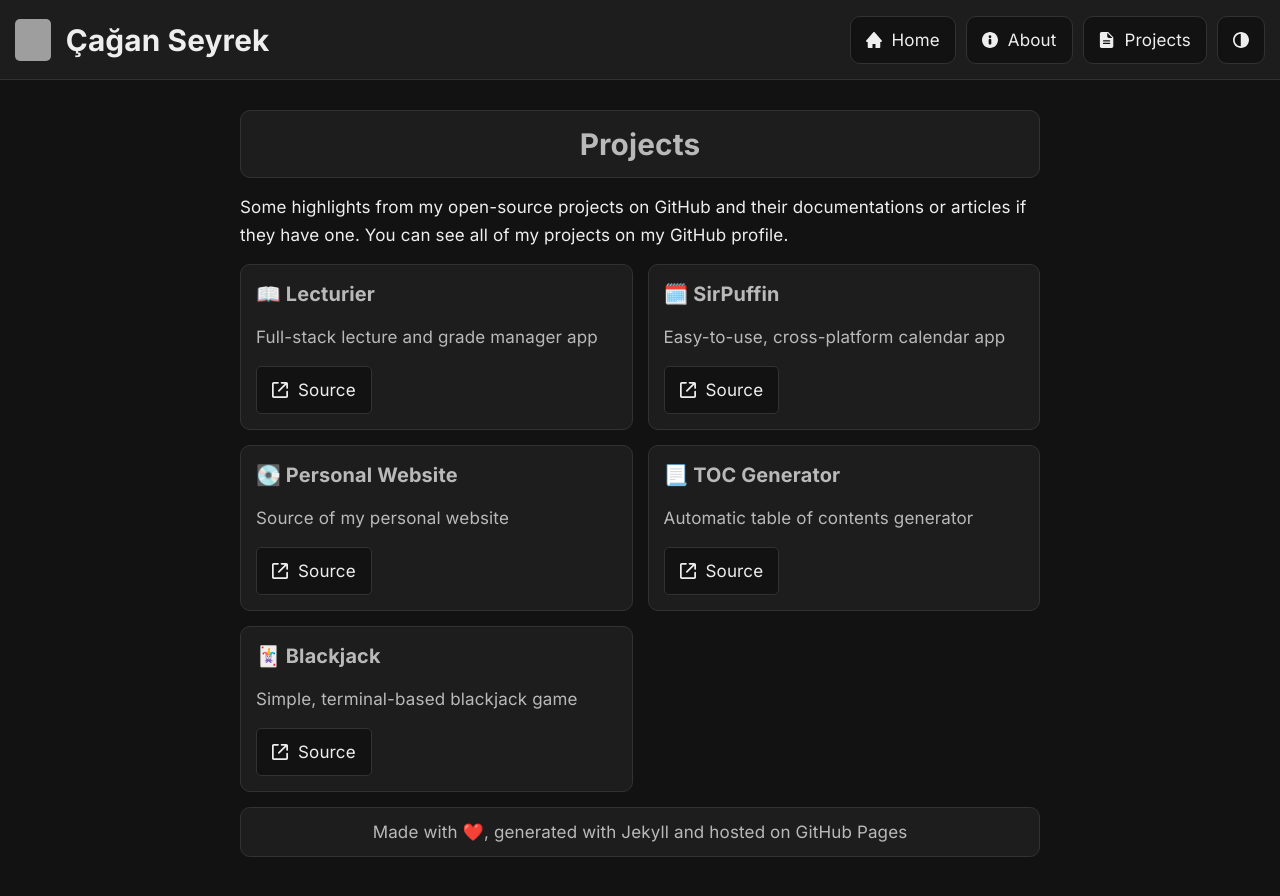
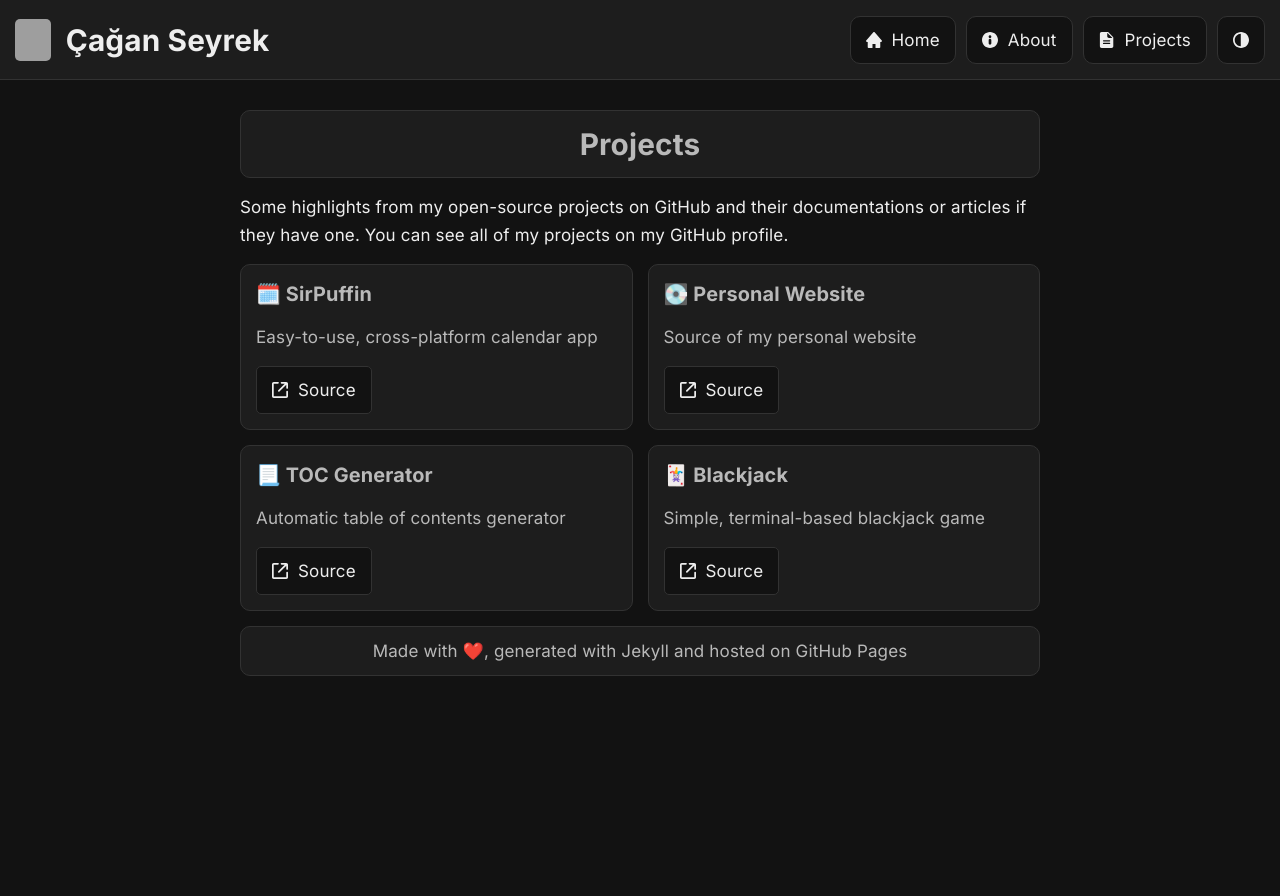
Before and after one commit to caganseyrek/caganseyrek.github.io, a Jekyll site: the page built from pages/projects.md, in a window 1280 px wide. Shown: the top 896 px of the page. Built offline with Jekyll 4.4.1, drawn with Linux system fonts in a browser that asks for light colours; grey boxes are pictures that could not be loaded.

Commit message:
Removed a project from the projects list

```diff
--- a/_data/projects.yml
+++ b/_data/projects.yml
@@ -1,8 +1,3 @@
-- title: 📖 Lecturier
-  desc: Full-stack lecture and grade manager app
-  source: https://github.com/caganseyrek/Lecturier
-  article: ""
-  docs: ""
 - title: 🗓️ SirPuffin
   desc: Easy-to-use, cross-platform calendar app
   source: https://github.com/caganseyrek/SirPuffin
```
